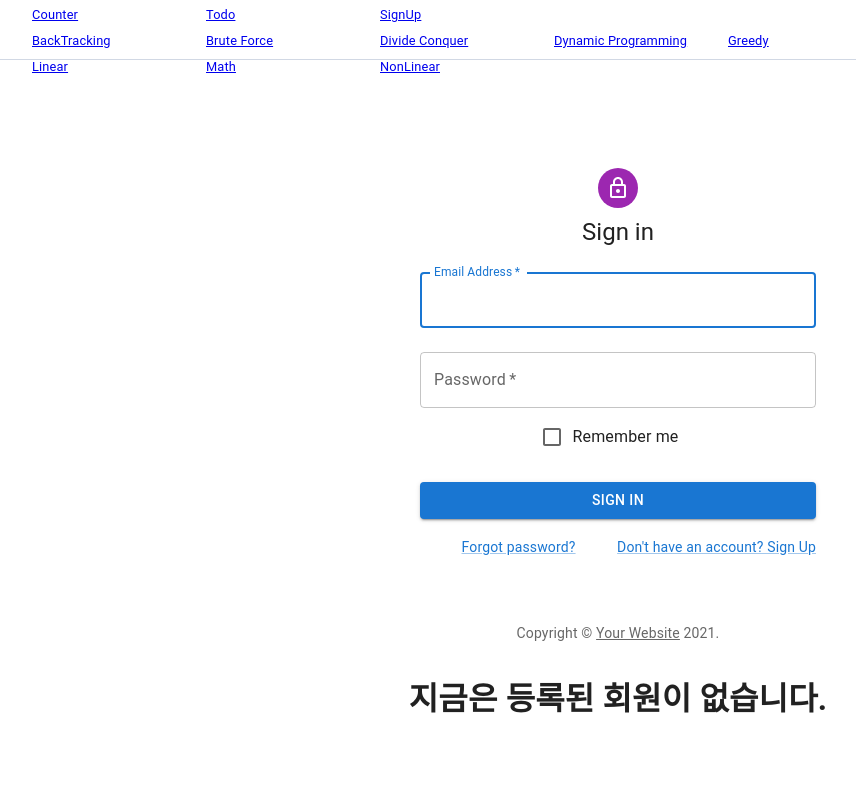
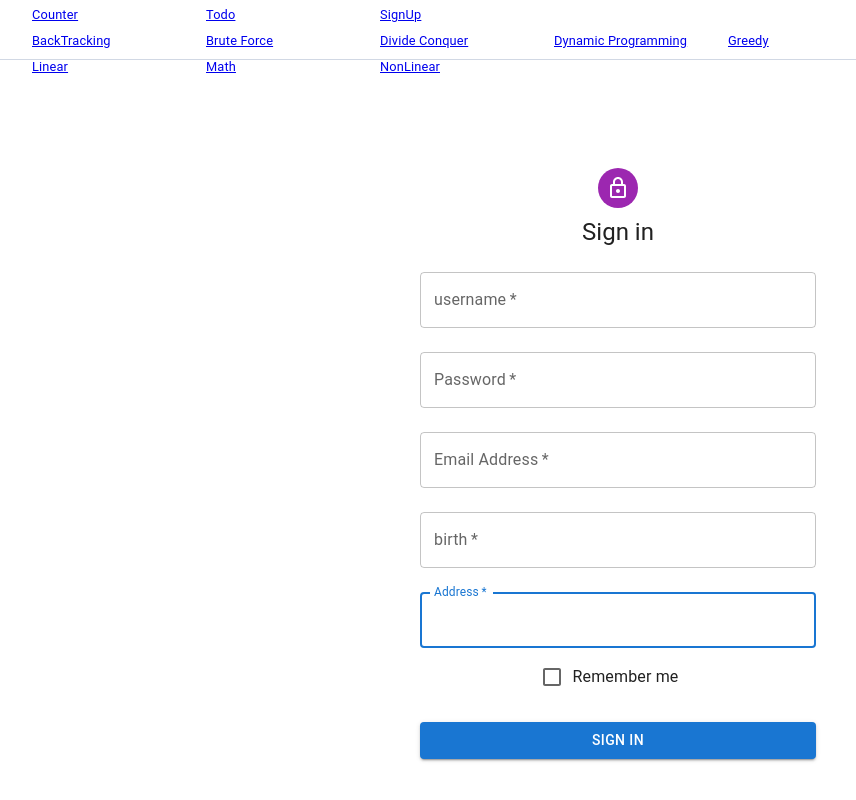
Before and after one commit to lmn165/cofin-django-react-algorithm, a React (Create React App) app in the folder frontend/: page /signup in a window 1280 px wide. Shown: the top 800 px of the page, without its empty margins (22-878 px from the left). Built offline with nearby package versions, Linux system fonts and the light colour scheme.

Commit message:
Sept 30 Collecting attribute values.

```diff
--- a/frontend/src/common/components/UserJoin.js
+++ b/frontend/src/common/components/UserJoin.js
@@ -32,35 +32,30 @@ function Copyright(props) {
 const theme = createTheme();
 
 export default function UserJoin() {
-    const [email, setEmail] = useState('')
-    const [pwd, setPwd] = useState('')
+  const [user, setUser] = useState({
+    username: '',
+    pwd: '',
+    email: '',
+    birth: '',
+    address: ''
+  })
+  const {username, pwd, email, birth, address} = user
   const dispatch = useDispatch()
-
   const handleSubmit = e => {
     e.preventDefault();
-      const newUser = {
-        email,
-        pwd
+    alert(`가입 회원정보: ${JSON.stringify(user)}`)
+    // const newUser = {user}
+    addUser(user)
+  };
+  const addUser = payload => (dispatch(addUserAction(payload)))
+  const handleChange = e => {
+      e.preventDefault()
+      const {name, value} = e.target
+      setUser({
+        ...user,
+        [name]: value
+      })
   }
-      console.log(newUser.email)
-      console.log(newUser.pwd)
-      addUser(newUser)
-      setEmail('')
-      setPwd('')
-    };
-
-    const addUser = user => (dispatch(addUserAction(user)))
-
-    const handleAddress = e => {
-        e.preventDefault()
-        setEmail(e.target.value)
-    }
-
-    const handlePwd = e => {
-        e.preventDefault()
-        setPwd(e.target.value)
-    }
-
   return (
     <ThemeProvider theme={theme}>
       <Container component="main" maxWidth="xs">
@@ -84,25 +79,66 @@ export default function UserJoin() {
               margin="normal"
               required
               fullWidth
+              id="username"
+              label="username"
+              name="username"
+              value = {username}
+              onChange = {handleChange}
+              autoComplete="username"
+              autoFocus
+            />
+
+            <TextField
+              margin="normal"
+              required
+              fullWidth
+              name="pwd"
+              label="Password"
+              type="password"
+              id="password"
+              value = {pwd}
+              onChange = {handleChange}
+              autoComplete="current-password"
+            />
+
+
+            <TextField
+              margin="normal"
+              required
+              fullWidth
               id="email"
               label="Email Address"
               name="email"
               value = {email}
-                onChange = {handleAddress}
+              onChange = {handleChange}
               autoComplete="email"
               autoFocus
             />
+
             <TextField
               margin="normal"
               required
               fullWidth
-                name="password"
-                label="Password"
-                type="password"
-                id="password"
-                value = {pwd}
-                onChange = {handlePwd}
-                autoComplete="current-password"
+              id="birth"
+              label="birth"
+              name="birth"
+              value = {birth}
+              onChange = {handleChange}
+              autoComplete="birth"
+              autoFocus
+            />
+
+            <TextField
+              margin="normal"
+              required
+              fullWidth
+              id="address"
+              label="Address"
+              name="address"
+              value = {address}
+              onChange = {handleChange}
+              autoComplete="address"
+              autoFocus
             />
             <FormControlLabel
               control={<Checkbox value="remember" color="primary" />}
@@ -116,18 +152,6 @@ export default function UserJoin() {
             >
               Sign In
             </Button>
-              <Grid container>
-                <Grid item xs>
-                  <Link href="#" variant="body2">
-                    Forgot password?
-                  </Link>
-                </Grid>
-                <Grid item>
-                  <Link href="#" variant="body2">
-                    {"Don't have an account? Sign Up"}
-                  </Link>
-                </Grid>
-              </Grid>
           </Box>
         </Box>
         <Copyright sx={{ mt: 8, mb: 4 }} />
```
Lines whose indentation alone changed are shown as unchanged.
